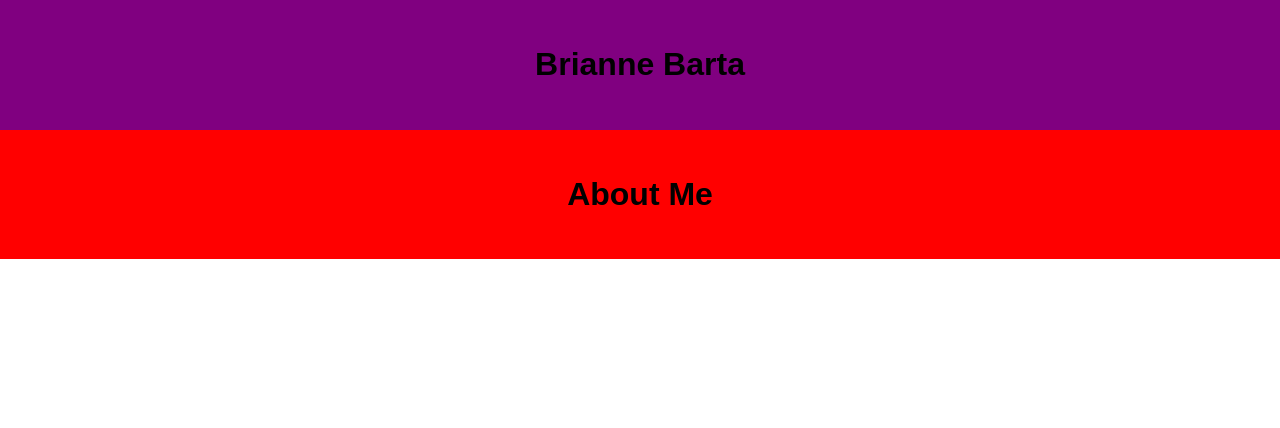
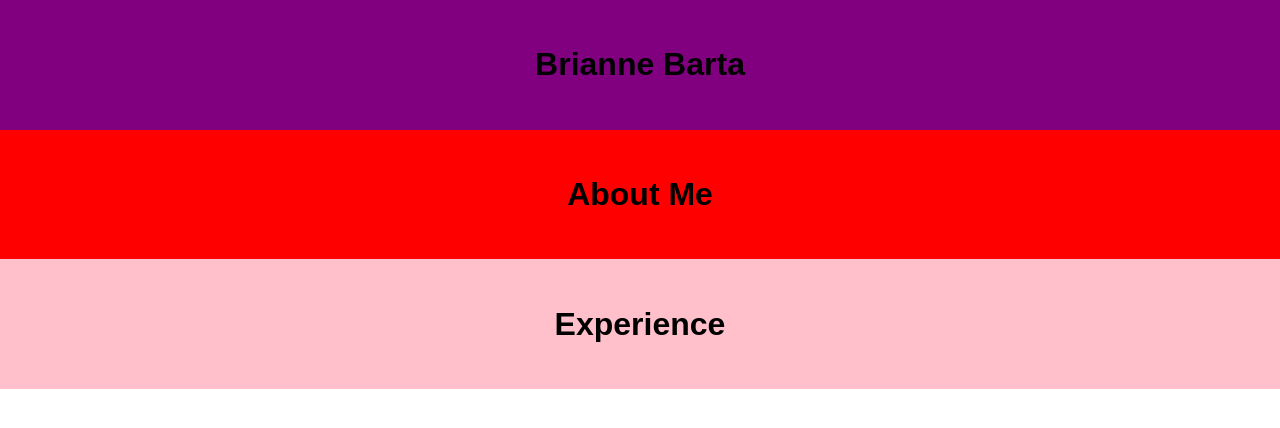
Before and after one commit to bbarta/project_resume_barta_brianne, a plain HTML site: page index.html in a window 1280 px wide. Drawn offline with Linux system fonts and the light colour scheme.

Commit message:
add experience section structure

```diff
--- a/css/main.css
+++ b/css/main.css
@@ -21,3 +21,13 @@ main {
   padding-top: 25px;
   padding-bottom: 25px;
 }
+
+
+#experience {
+  background-color: pink;
+  width: 100%;
+  text-align: center;
+  padding-top: 25px;
+  padding-bottom: 25px;
+
+}
--- a/index.html
+++ b/index.html
@@ -18,6 +18,10 @@
       <h1>About Me </h1>
     </main>
 
+    <section id="experience">
+      <h1>Experience</h1>
+    </section>
+
   </div>
 
     <script src="js/main.js"></script>
```
